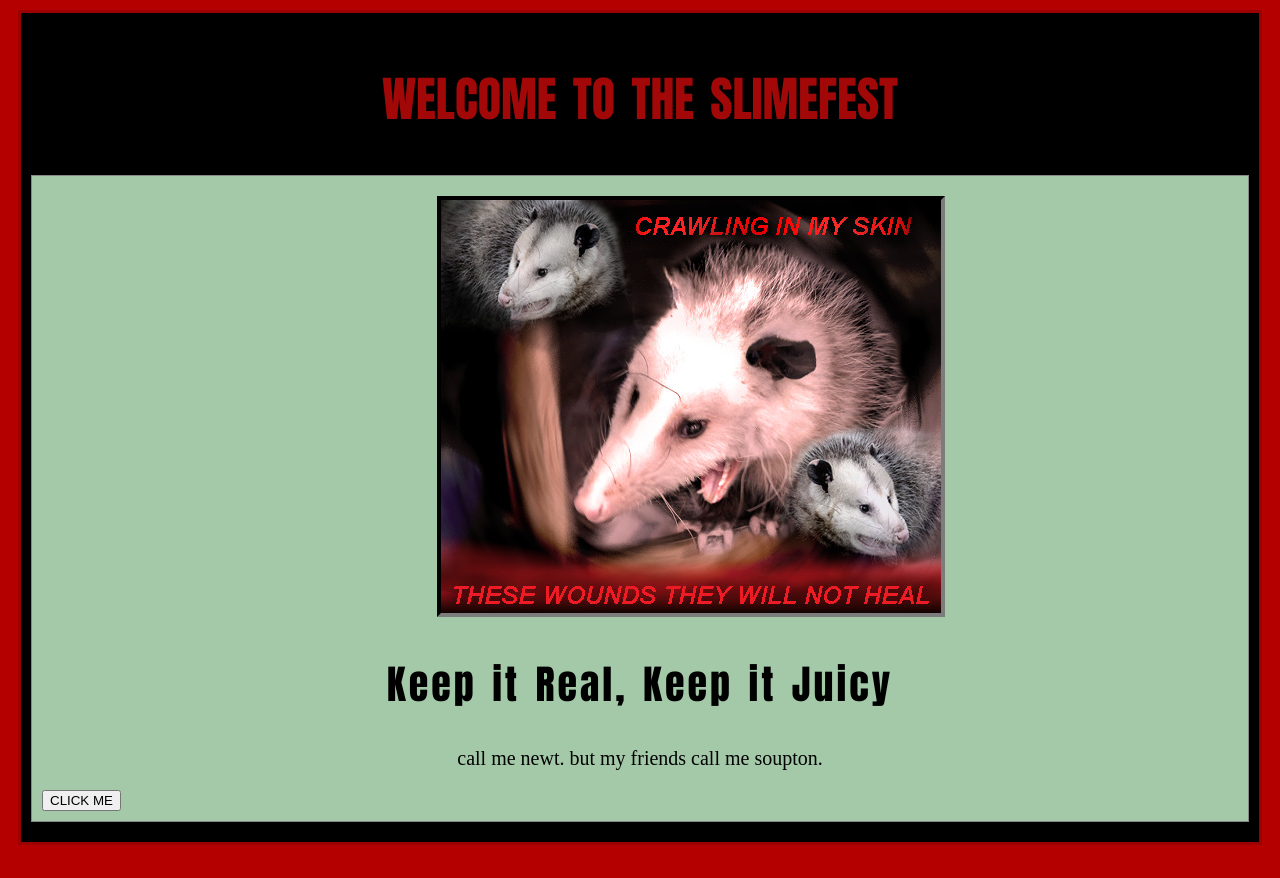
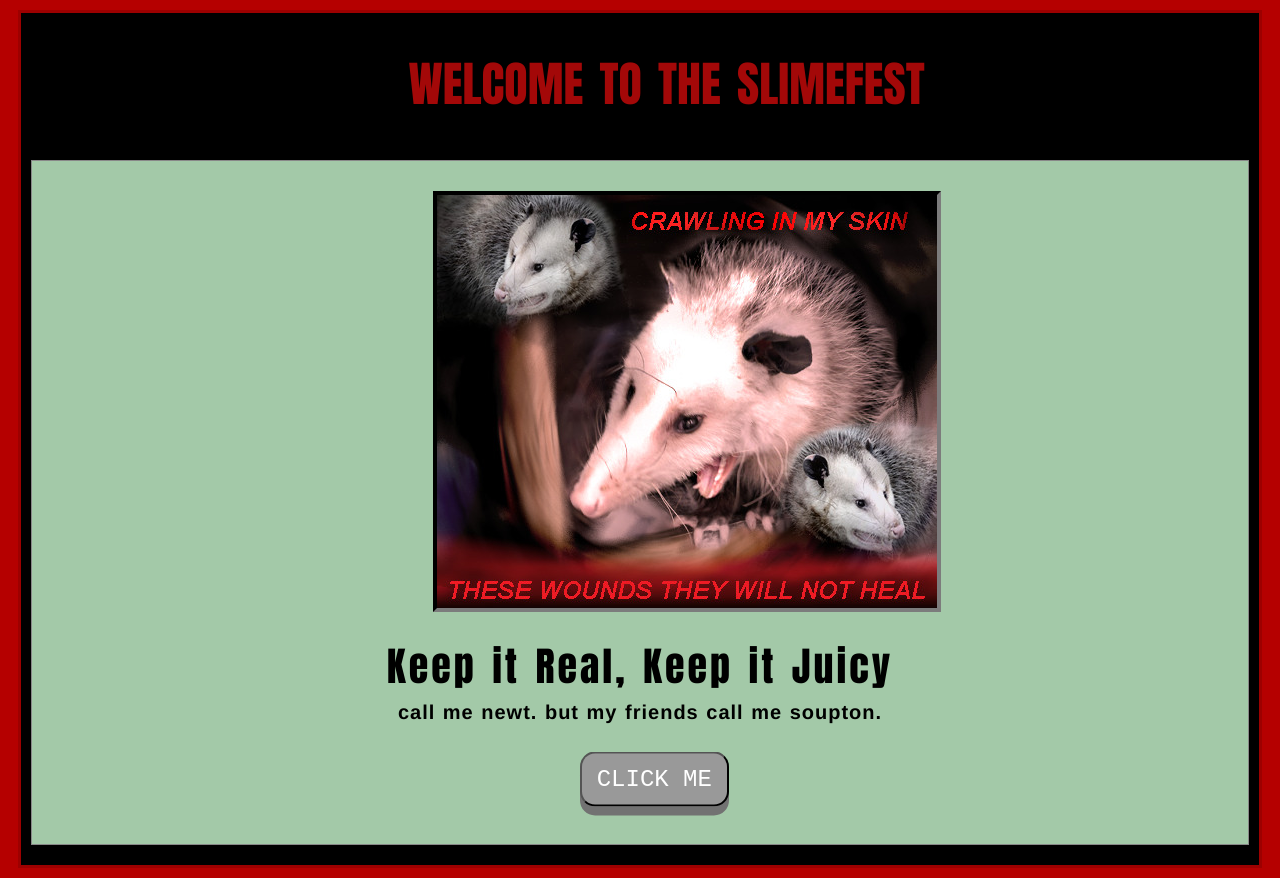
Before and after one commit to digdogger/art101, a plain HTML site: page index.html in a window 1280 px wide. Before the commit the page ends 855 px from the top, so only its background shows below. Drawn offline with Linux system fonts and the light colour scheme.

Commit message:
fresh new slick look and deets

```diff
--- a/css/homepage.css
+++ b/css/homepage.css
@@ -3,7 +3,7 @@
 .cat-photo {
 
   margin-left: 33%;
-  margin-top: 10px;
+  margin-top: 30px;
   max-width: 600px;
   border: inset 4px #282828;
 }
--- a/css/site.css
+++ b/css/site.css
@@ -10,7 +10,7 @@ body {
 
 
 /* we can have rules apply to multiple elements at the same time with commas */
-h1,h2,h3 {
+h1,h2 {
   font-family: Impact, Haettenschweiler, 'Arial Narrow Bold', sans-serif;
 }
 
@@ -20,6 +20,9 @@ h1 {
   word-spacing: 5px;
   font-size: 300%;
   color: #a30808;
+  margin-top: 25px;
+  width: fit-content;
+  margin-left: 31%;
 }
 h2 {
   text-align: center;
@@ -27,13 +30,17 @@ h2 {
   word-spacing: 3px;
   font-size: 250%;
   color: #000000;
+  margin: 20px ;
 }
 h3 {
+  font-family: 'Franklin Gothic Medium', 'Arial Narrow', Arial, sans-serif;
   text-align: center;
-  letter-spacing: 3px;
-  word-spacing: 3px;
-  font-size: 220%;
+  letter-spacing: 1px;
+  word-spacing: 1px;
+  font-size: 125%;
   color: #000000;
+  margin-bottom: 55px;
+  margin-top: -15px;
 }
 /* the hashtag in a CSS selector selects an element by id, e.g., id="content" */
 #content {
@@ -47,8 +54,35 @@ h3 {
 .minor-section {
   align-items: center;
   align-content: center;
-  padding: 10px;
   margin-bottom: 10px;
   border: solid 1px #888;
   background-color: #A3C9A8;
+
 }
+.center {
+  position: relative;
+  left: 50%;
+  transform: translate(-50%, -50%);
+  padding: 5px;
+}
+.button {
+  background-color: #999999;
+  color: white;
+  padding: 12px 15px;
+  text-align: center;
+  text-decoration: none;
+  display: inline-block;
+  font-size: 24px;
+  font-family:'Courier New', Courier, monospace;
+  border-radius: 15px;
+  box-shadow: 0 9px #727272;
+  margin-left: 45% ;
+}
+
+.button:hover {background-color: #d7c3c3}
+
+.button:active {
+  background-color: #6e6e6e;
+  box-shadow: 0 5px #414141;
+  transform: translateY(4px);
+}
--- a/index.html
+++ b/index.html
@@ -22,8 +22,12 @@ p {
 	font-size: 125%;
 	text-align: center;
 	color: rgb(0, 0, 0);
+	margin-bottom: 40px ;
+
 
 }
+
+
 </style>
 <body>
 	<!-- Style this page by changing the CSS in ../css/site.css or css/lab.css -->
@@ -32,13 +36,19 @@ p {
 			<h1>WELCOME TO THE SLIMEFEST</h1>
 			<div class="minor-section">
 					<!-- Note that all filenames use lowercase and no spaces -->
+					<!--<form onsubmit="passFunction()"//
+						<label for="password">Password:</label><br>
+						<input type="text" id="pass" name="pass" required><br><br>
+						<input type="submit" value="Submit"
+					</form> -->
 					<img class="cat-photo" src="./img/possum.jpg">
 					<h2>Keep it Real, Keep it Juicy</h2>
-					<p>call me newt. but my friends call me soupton. </p>
-					<form>
+					<h3>call me newt. but my friends call me soupton. </h3>
+					<div class="center">
+						<button class="button" onclick="msg()">CLICK ME</button>
+					</div>
 
-						<input type="button" value="CLICK ME" height="25px" onclick="msg()">
-					</form>
+
 			</div>
 
 		</section>
@@ -48,7 +58,11 @@ p {
 	</main>
 	<script>
 		function msg() {
-		  alert("<3 <3 <3");
+		  alert("<3 OwO love u <3");
+		}
+		function passFunction() {
+
+
 		}
 	</script>
 </body>
```
